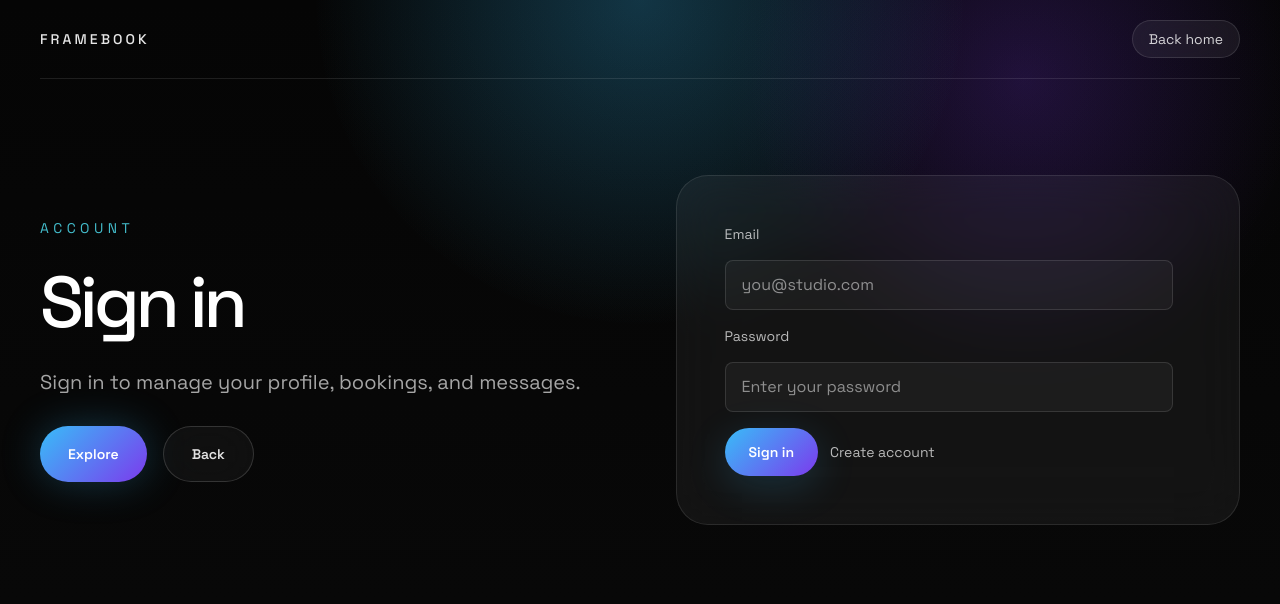
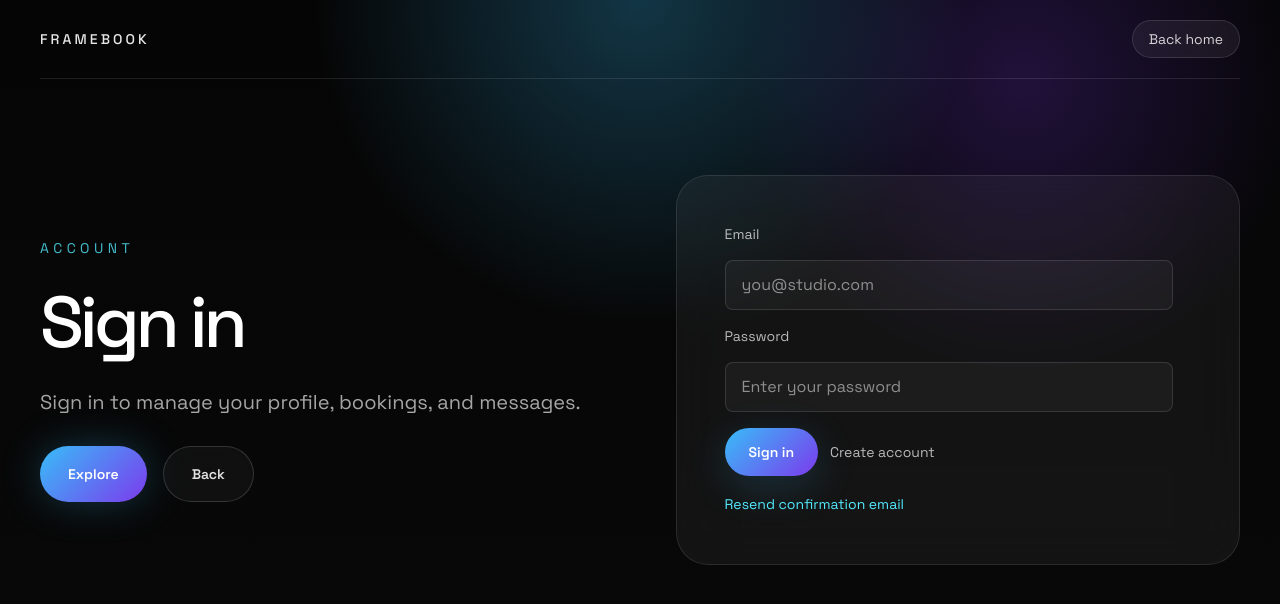
Before and after one commit to moneymovest/studio-by-ashish, a Next.js app: page /login in a window 1280 px wide. Shown: the top 604 px of the page. Built offline with nearby package versions, Linux system fonts and the light colour scheme.

Commit message:
Add resend confirmation email flow

```diff
--- a/app/login/page.tsx
+++ b/app/login/page.tsx
@@ -13,13 +13,16 @@ export default function LoginPage({ searchParams }: LoginPageProps) {
   const [email, setEmail] = useState("");
   const [password, setPassword] = useState("");
   const [loading, setLoading] = useState(false);
+  const [resending, setResending] = useState(false);
   const [error, setError] = useState<string | null>(null);
+  const [notice, setNotice] = useState<string | null>(null);
   const router = useRouter();
 
   async function handleSubmit(e: React.FormEvent) {
     e.preventDefault();
     setLoading(true);
     setError(null);
+    setNotice(null);
 
     const supabase = getSupabaseClient();
     if (!supabase) {
@@ -60,6 +63,40 @@ export default function LoginPage({ searchParams }: LoginPageProps) {
     }
   }
 
+  async function resendConfirmation() {
+    const supabase = getSupabaseClient();
+    if (!supabase) {
+      setError(
+        "Supabase is not configured. Set NEXT_PUBLIC_SUPABASE_URL and NEXT_PUBLIC_SUPABASE_ANON_KEY.",
+      );
+      return;
+    }
+
+    if (!email) {
+      setError(
+        "Enter your email first so we can resend the confirmation link.",
+      );
+      return;
+    }
+
+    setResending(true);
+    setError(null);
+    setNotice(null);
+
+    const { error: resendError } = await supabase.auth.resend({
+      type: "signup",
+      email,
+    });
+
+    if (resendError) {
+      setError(resendError.message || "Could not resend confirmation email.");
+    } else {
+      setNotice("Confirmation email sent again. Check inbox and spam.");
+    }
+
+    setResending(false);
+  }
+
   return (
     <RouteShell
       eyebrow="Account"
@@ -75,6 +112,12 @@ export default function LoginPage({ searchParams }: LoginPageProps) {
           {searchParams?.message && (
             <div className="rounded-2xl border border-cyan-300/20 bg-cyan-300/10 px-4 py-3 text-sm text-cyan-100">
               {searchParams.message}
+            </div>
+          )}
+
+          {notice && (
+            <div className="rounded-2xl border border-emerald-300/20 bg-emerald-300/10 px-4 py-3 text-sm text-emerald-100">
+              {notice}
             </div>
           )}
 
@@ -124,6 +167,17 @@ export default function LoginPage({ searchParams }: LoginPageProps) {
               Create account
             </a>
           </div>
+
+          <button
+            type="button"
+            onClick={resendConfirmation}
+            disabled={resending}
+            className="text-sm text-cyan-300 transition hover:text-white disabled:opacity-60"
+          >
+            {resending
+              ? "Resending confirmation..."
+              : "Resend confirmation email"}
+          </button>
         </div>
       </form>
     </RouteShell>
--- a/app/signup/page.tsx
+++ b/app/signup/page.tsx
@@ -90,6 +90,7 @@ function SignupForm() {
         email,
         password,
         options: {
+          emailRedirectTo: `${window.location.origin}/login`,
           data: {
             full_name: name,
             account_type: accountType,
```
